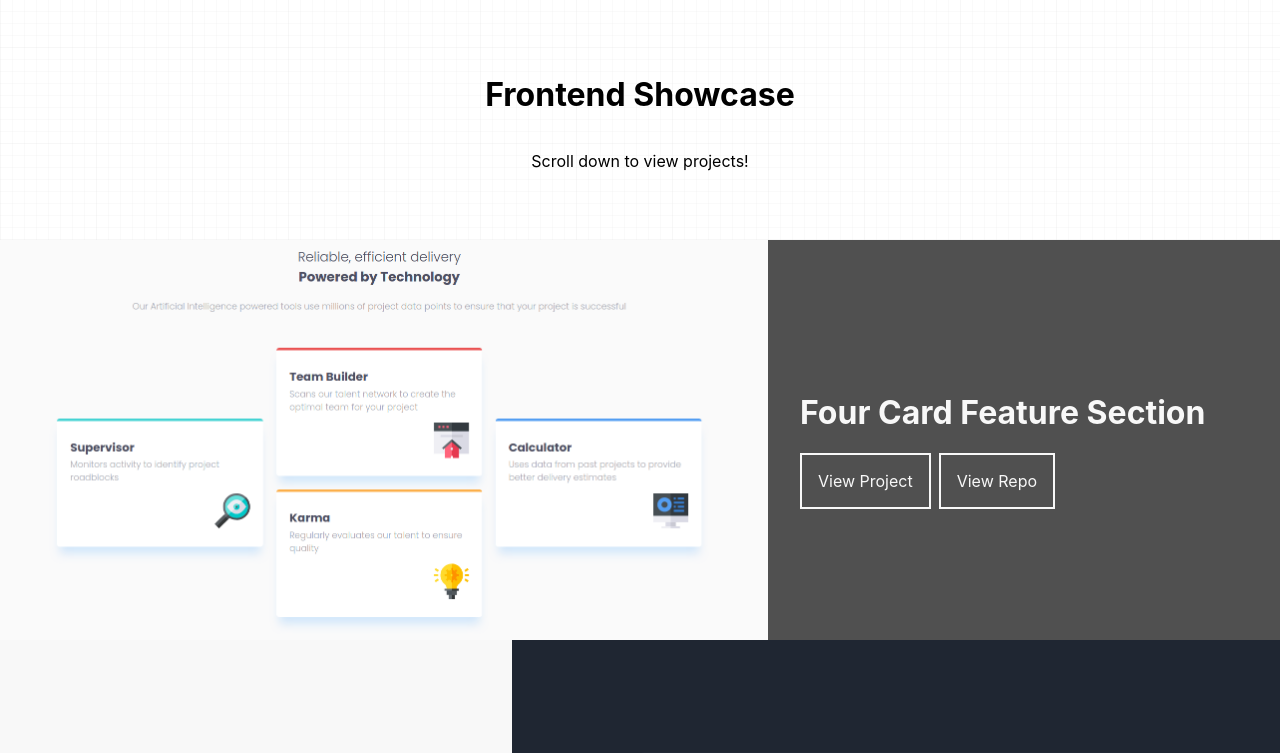
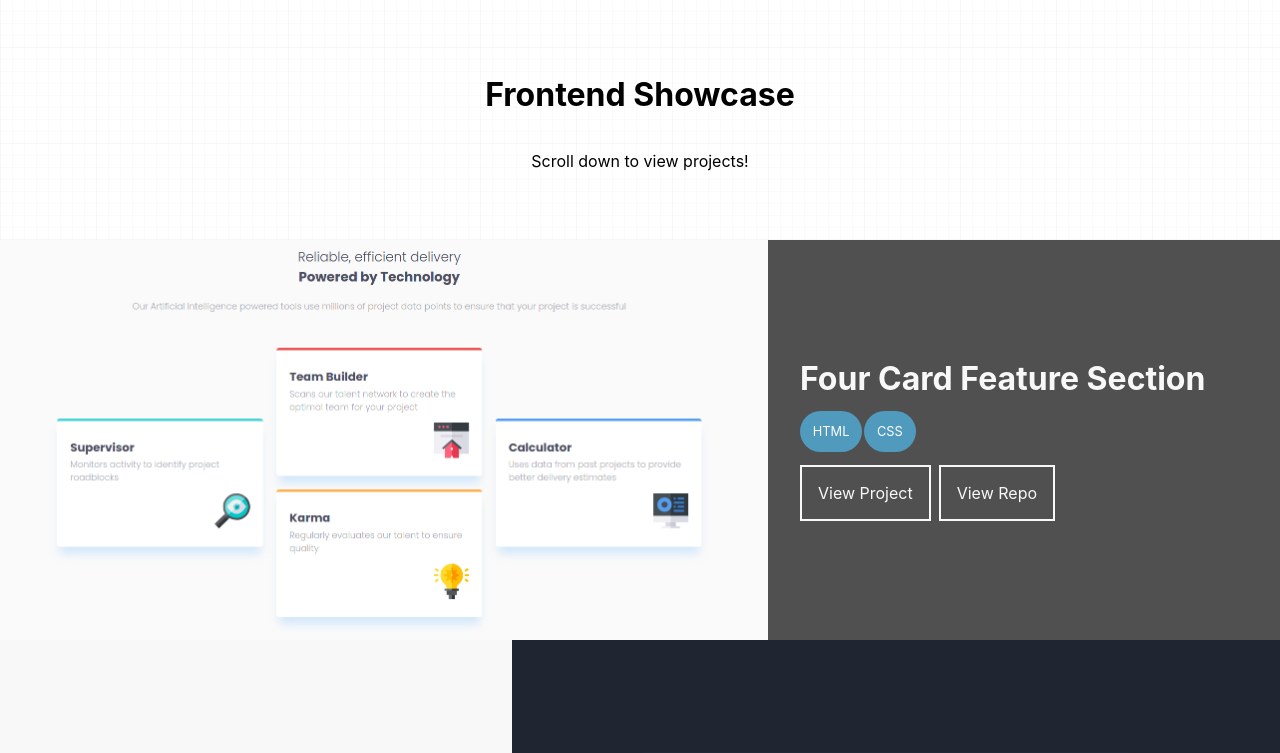
Before and after one commit to alabador/frontend-showcase, a React (Create React App) app: page / in a window 1280 px wide. Shown: the top 753 px of the page. Built offline with nearby package versions, Linux system fonts and the light colour scheme.

Commit message:
Add tech stack tags

```diff
--- a/src/components/Card.js
+++ b/src/components/Card.js
@@ -1,11 +1,18 @@
 import './Card.scss'
 
-const Card = ({source, flip, project, repo, name}) => {
+const Card = ({source, flip, project, repo, name, stack}) => {
     return (
         <div className={flip}>
             <img src={source} alt='random pic' className='Card-image'></img>
             <div className='Card-info'>
                 <h1>{name}</h1>
+                <div className='Tech-stack'>
+                    {stack.map(tech => {
+                        return(
+                            <p className='Tech-tag'>{tech}</p>
+                        )
+                    })}
+                </div>
                 <div className='Card-links'>
                     <a className='Card-button' href={project} target="_blank" rel="noopener noreferrer">View Project</a>
                     <a className='Card-button' href={repo} target="_blank" rel="noopener noreferrer">View Repo</a>
--- a/src/components/Card.scss
+++ b/src/components/Card.scss
@@ -62,6 +62,10 @@
         width: 40%;
         padding: 2rem;
     }
+
+    h1 {
+        margin: 0;
+    }
 }
 
 .Card-links {
@@ -102,3 +106,16 @@
         color: var(--dark-gray);
     }
 }
+
+.Tech-stack {
+    display: flex;
+    gap: 2px;
+}
+
+.Tech-tag {
+    padding: 0.8rem;
+    background-color: var(--accent);
+    color: white;
+    border-radius: 24px;
+    font-size: 0.8rem;
+}
--- a/src/components/Projects.js
+++ b/src/components/Projects.js
@@ -10,6 +10,7 @@ const Projects = () => {
                 flip={'Card'}
                 project = {'https://alabador.github.io/frontend-ui/four-card-feature-section/'}
                 repo = {'https://github.com/alabador/frontend-ui/tree/main/four-card-feature-section'}
+                stack = {['HTML', 'CSS']}
             />
             <Card
                 name = {'Advice Generator App'}
@@ -17,6 +18,7 @@ const Projects = () => {
                 flip={'Card-flip'}
                 project = {'https://alabador.github.io/frontend-ui/advice-generator-app/'}
                 repo = {'https://github.com/alabador/frontend-ui/tree/main/advice-generator-app'}
+                stack = {['HTML', 'SCSS', 'JavaScript']}
             />
             <Card
                 name = {'Altis Sign Up Form'}
@@ -24,6 +26,7 @@ const Projects = () => {
                 flip={'Card'}
                 project = {'https://alabador.github.io/sign-up-form/'}
                 repo = {'https://github.com/alabador/sign-up-form'}
+                stack = {['HTML', 'SCSS', 'JavaScript']}
             />
         </div>
     )
```
